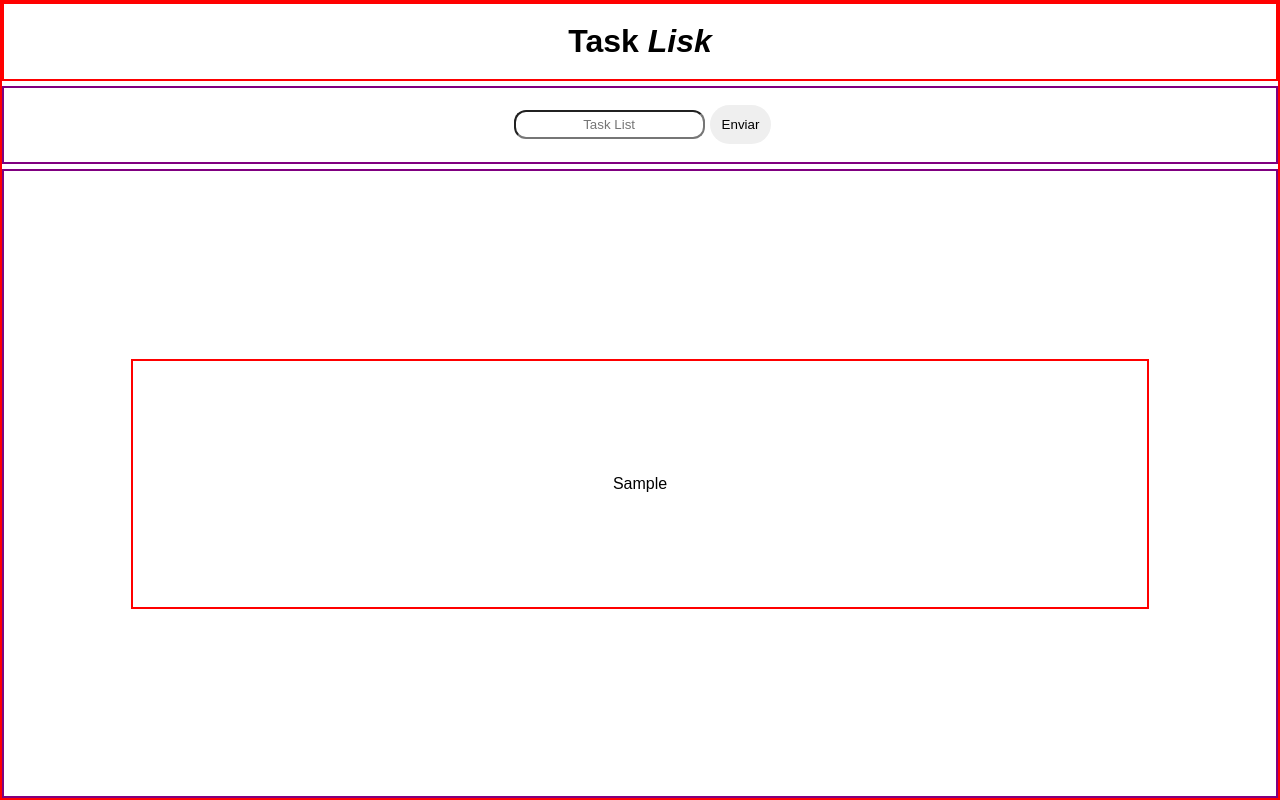
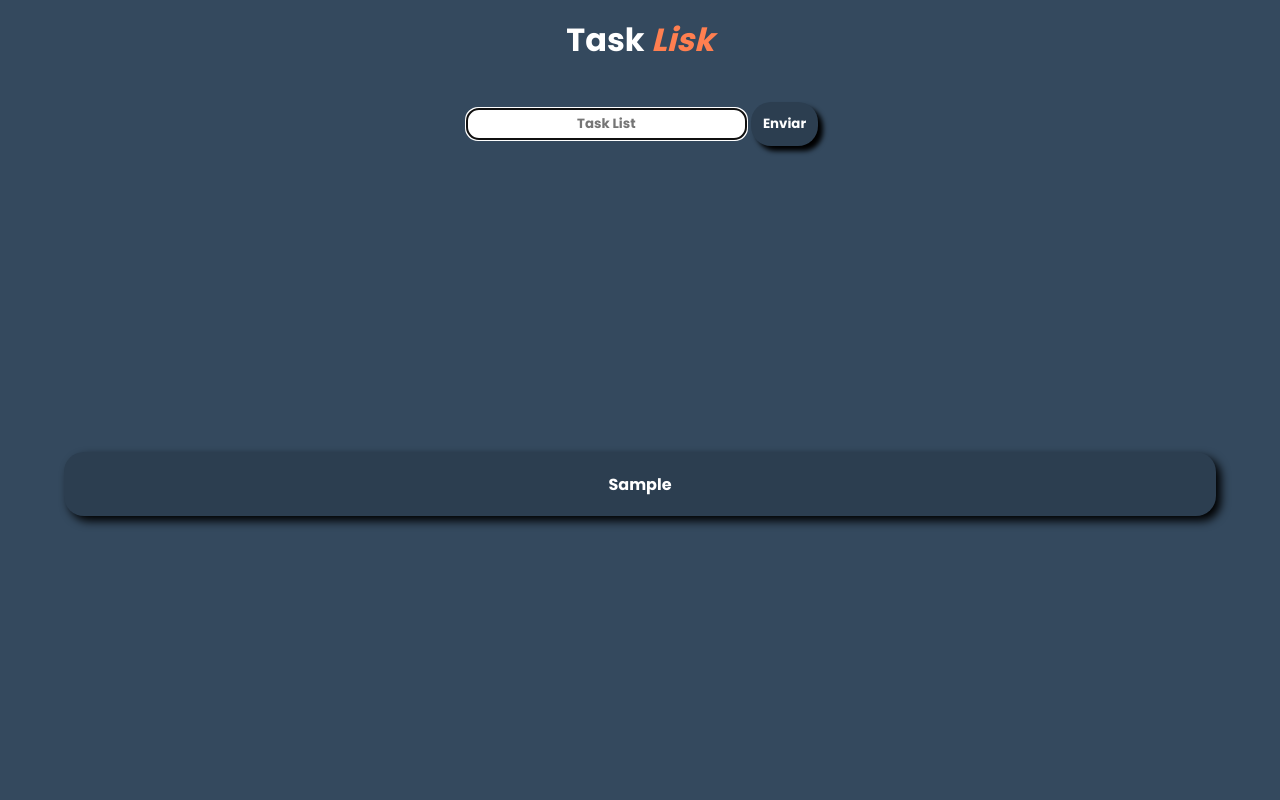
Before and after one commit to infinitycoder09/VsCode, a plain HTML site: page proyects/index.html in a window 1280 px wide. Both pictures are taken after typing "Sample" into the empty fields and a click on the button "Enviar". Drawn offline with Linux system fonts and the light colour scheme.

Commit message:
First Commit

```diff
--- a/proyects/app.js
+++ b/proyects/app.js
@@ -6,6 +6,7 @@ let li = document.createElement("li");
 const contador = 10;
 let padre = document.getElementById("padre");
 let mostrar = padre;
+let mySpan = document.getElementById('mySpan');
 
 
 function addElement() {
@@ -22,6 +23,7 @@ function addElement() {
 
     mostrar.innerHTML += `<span id="mySpan" class="mySpan">${myInput.value}</span>`;
     myInput.value = "";
+    myInput.focus();
 
     if (mostrar.childElementCount >= contador) {
       // alert(`Limite de Tareas Superadas ${contador}`);
--- a/proyects/index.html
+++ b/proyects/index.html
@@ -4,6 +4,9 @@
     <meta charset="UTF-8">
     <meta name="viewport" content="width=device-width, initial-scale=1.0">
     <link rel="stylesheet" href="style.css">
+    <link rel="preconnect" href="https://fonts.googleapis.com">
+    <link rel="preconnect" href="https://fonts.gstatic.com" crossorigin>
+    <link href="https://fonts.googleapis.com/css2?family=Poppins:wght@700&display=swap" rel="stylesheet">
     <title>Task list</title>
 </head>
 <body>
--- a/proyects/style.css
+++ b/proyects/style.css
@@ -2,11 +2,12 @@
     margin: 0;
     padding: 0;
     box-sizing: border-box;
-    font-family: Arial, Helvetica, sans-serif;
+    font-family: 'Poppins', sans-serif;
 }
 
 body{
-    border: 2px solid red;
+    background-color: #34495E;
+    color: white;
     height: 100vh;
     display: flex;
     flex-direction: column;
@@ -15,17 +16,23 @@ body{
 /* todo style the hearder page web */
 
 .heading{
-    border: 2px solid red;
     display: flex;
     height: 10%;
     align-items: center;
     justify-content: center;
 }
 
+em{
+    color: #FF7F50;
+}
+
+input{
+    border: none;
+}
+
 /* todo style div flex-end, input and button*/
 
 .flex-end{
-    border: 2px solid purple;
     height: 10%;
     margin: 5px 0;
     display: flex;
@@ -52,12 +59,20 @@ input{
     padding: 12px;
     border: none;
     border-radius: 20px;
+    background-color: #2C3E50;
+    box-shadow: 5px 5px 5px #000;
+    color: white;
+}
+
+.myFirsButton:hover{
+    background-color: #FF7F50;
+    transform: scale(1.2);
+    margin: 0 5px;
 }
 
 /* todo style the container  */
 
 .container{
-    border: 2px solid purple;
     height: 80%;
     display: flex;
     justify-content: center;
@@ -79,12 +94,16 @@ li{
 }
 
 .mySpan{
+    background-color: #2C3E50;
+    box-shadow: 5px 5px 10px #000;
     display: flex;
     justify-content: center;
     align-items: center;
-    border: 2px solid red;
-    width: 80%;
-    height: 40%;
+    width: 90%;
+    height: 10%;
     text-align: center;
     margin: 3px;
+    border-radius: 20px;
+    overflow: hidden;
+    overflow-wrap: wrap;
 }
```
